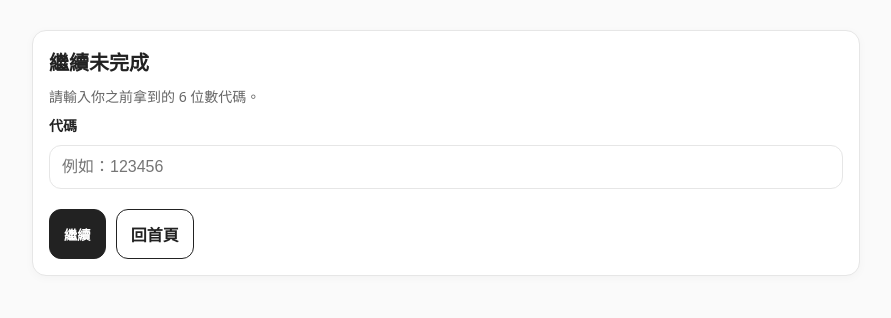
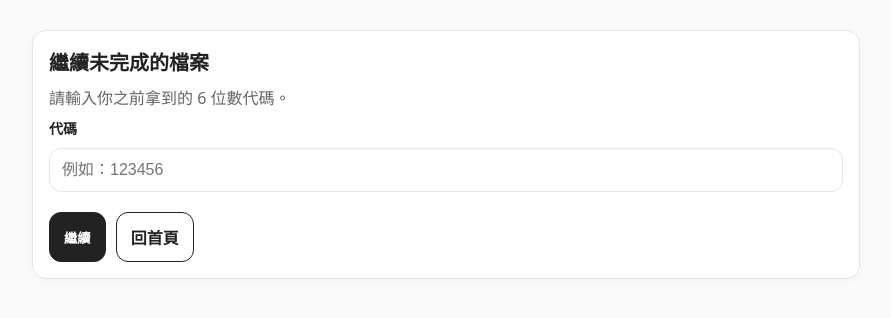
Before and after one commit to hunzan/ompps, a Flask app: page /continue/records in a window 1280 px wide. Shown: the part 76-394 px from the top of the page, without its empty margins (194-1085 px from the left). Run offline with Flask 3, Linux system fonts and the light colour scheme.

Commit message:
update night-mode function

```diff
--- a/static/style.css
+++ b/static/style.css
@@ -88,7 +88,7 @@ h1{ font-size: 20px; margin: 0 0 10px; }
 .h2{ font-size: 16px; margin: 0 0 10px; }
 p{ margin: 8px 0; }
 
-.hint{ color: var(--muted); font-size: 14px; line-height: 1.5; }
+.hint{ color: var(--muted); font-size: 16px; line-height: 1.5; }
 
 .grid2{
   display: grid;
@@ -410,3 +410,20 @@ html[data-theme="dark"] .btn-short{
   color: #cfe2ff !important;
   border-color: #6b9bff !important;
 }
+/* Primary button: always readable */
+.btn-primary{
+  background: #222 !important;
+  color: #fff !important;
+  border-color: #222 !important;
+}
+
+/* Dark theme: keep primary readable */
+html[data-theme="dark"] .btn-primary{
+  background: #f2f2f2 !important;
+  color: #121212 !important;
+  border-color: #f2f2f2 !important;
+}
+/* Fix: close/ack button text in dark mode (avoid black on black) */
+html[data-theme="dark"] #closeCodeBtn{
+  color: #fff !important;
+}
--- a/templates/base.html
+++ b/templates/base.html
@@ -27,7 +27,7 @@
           <div class="toast-title">⚠️ 請記下你的 6 位代碼（用來「繼續未完成」）</div>
           <div class="code-big" id="codeValue">{{ session.get('last_code') }}</div>
           <div class="btnrow">
-            <button class="btn btn-secondary" type="button" id="copyCodeBtn">複製代碼</button>
+            <button class="btn btn-primary" type="submit">繼續</button>
             <button class="btn btn-secondary" type="button" id="closeCodeBtn">我記下了</button>
           </div>
           <div class="hint">建議：貼到 LINE/記事本，或直接截圖存起來。</div>
--- a/templates/code.html
+++ b/templates/code.html
@@ -2,7 +2,7 @@
 {% block content %}
 
 <section class="card">
-  <h1>繼續未完成</h1>
+  <h1>繼續未完成的檔案</h1>
   <p class="hint">請輸入你之前拿到的 6 位數代碼。</p>
 
   <form method="post" class="form">
@@ -10,7 +10,7 @@
     <input id="code" name="code" class="input" inputmode="numeric" placeholder="例如：123456" required />
 
     <div class="btnrow">
-      <button class="btn" type="submit">繼續</button>
+      <button class="btn btn-primary" type="submit">繼續</button>
       <a class="btn btn-secondary" href="{{ url_for('home') }}">回首頁</a>
     </div>
   </form>
--- a/templates/home.html
+++ b/templates/home.html
@@ -8,7 +8,7 @@
     <button class="icon-btn" id="themeDark" type="button" aria-pressed="false" aria-label="夜間模式">🌙</button>
     <div class="hint" style="margin:0;">日 / 夜間模式</div>
   </div>
-  <p class="hint">兩大模組：教學目標、教學記錄。各自可「新增」或「繼續未完成」。</p>
+  <p class="hint">兩大模組：教學目標、教學記錄。各自可「新增」或輸入 6 位數代碼「繼續未完成」。</p>
     <p class="hint">
       你填寫的內容會先安全儲存在 <strong>OMpps 雲端系統</strong>中（不是存在手機裡，也不用開家中電腦）。
       只有按「下載」時，才會產生 <code>.txt</code> 檔存到你的裝置下載資料夾。
```
Also changed, not shown: templates/objectives.html (+8 -9 lines).
